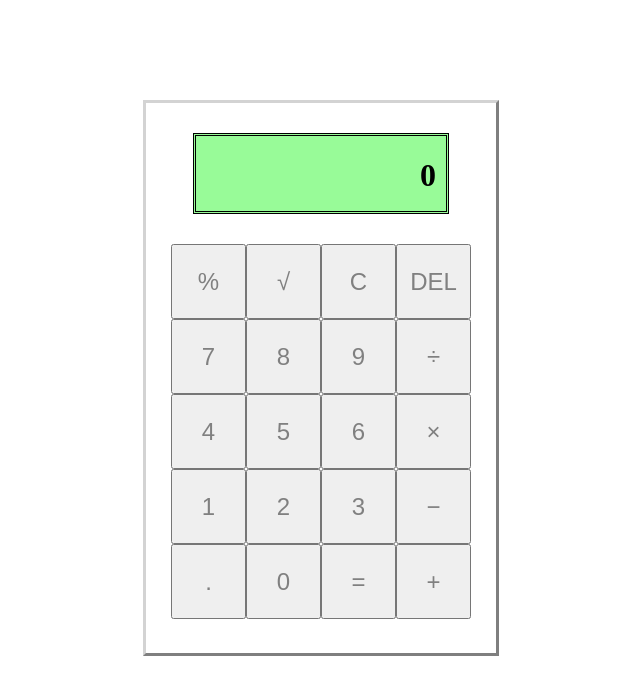
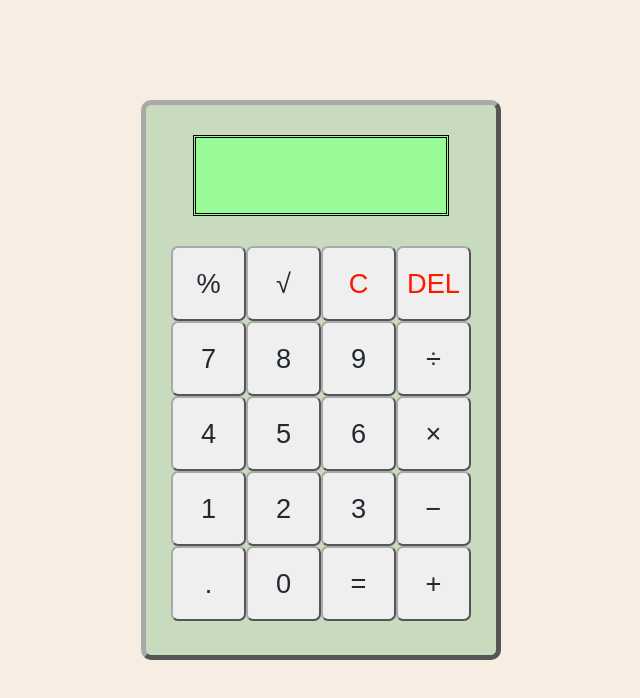
Before and after one commit to vKocmac/Calculator, a plain HTML site: page index.html in a window 1280 px wide. Both pictures are taken after a click on the button "DEL". Shown: the whole page, without its empty margins (319-959 px from the left). Drawn offline with Linux system fonts and the light colour scheme.

Commit message:
Add DEL and some css

```diff
--- a/app.js
+++ b/app.js
@@ -16,13 +16,13 @@ function multiply(a, b) {
 }
 
 function divide(a, b) {
-  result = (a / b)
+  result = (a / b).toFixed(3)
 
   return result
 }
 
 function sqrt(a) {
-  result = Math.sqrt(a);
+  result = (Math.sqrt(a)).toFixed(3);
   return result
 }
 
@@ -43,6 +43,7 @@ const displayValuePast = document.querySelector(".screen h2");
 const operators = document.querySelectorAll(".operator");
 const equal = document.querySelector(".equal");
 const clear = document.querySelector(".clear");
+const del = document.querySelector(".delete");
 let index;
 
 operators.forEach((operator) => {
@@ -80,8 +81,10 @@ operators.forEach((operator) => {
       // index = displayValueArray.indexOf("=")
       console.log(leftPart, rightPart)
       operate(leftPart, rightPart, functionOperator);
-      displayValue.textContent = result.toFixed(3);
+      displayValue.textContent = result;
       displayValuePast.textContent = displayValueArray.join("");
+      leftPart = result;
+      rightPart = 0;
     }
   });
 });
@@ -93,9 +96,18 @@ digits.forEach((digit) => {
   });
 });
 
+
 clear.addEventListener("click",()=>{
   displayValueArray = [];
   displayValuePast.textContent = "";
   displayValue.textContent = 0;
 
 })
+
+del.addEventListener("click",()=>{
+  displayValueArray.pop();
+  displayValue.textContent = displayValueArray.join("");
+})
+
+//TODO
+//1.CSS general
--- a/style.css
+++ b/style.css
@@ -1,9 +1,17 @@
+body{
+  background-color: #F8EDE3
+}
+
 .calc-body{
   width:350px;
   height: 550px;
   margin:100px auto;
   border-style:outset;
-  border-color: LightGrey;
+
+  background-color: #C8DBBE;
+  border-radius: 10px;
+  border-color: darkGrey;
+  border-width: thick;
 }
 
 .digit-container{
@@ -39,8 +47,15 @@ justify-content: flex-end;
 .btn,.operator,.equal,.clear,.delete {
   width: 75px;
   height: 75px;
-  color:grey;
+  color: #232931;
   font-size: 1.5em;
+  border-radius: 7px;
+  border-color: darkGrey;
+  font-size:1.7em;
+}
+.delete,.clear{
+  color: #FF1700;
+  /* border-color: #FF1E1E; */
 }
 
 
```
